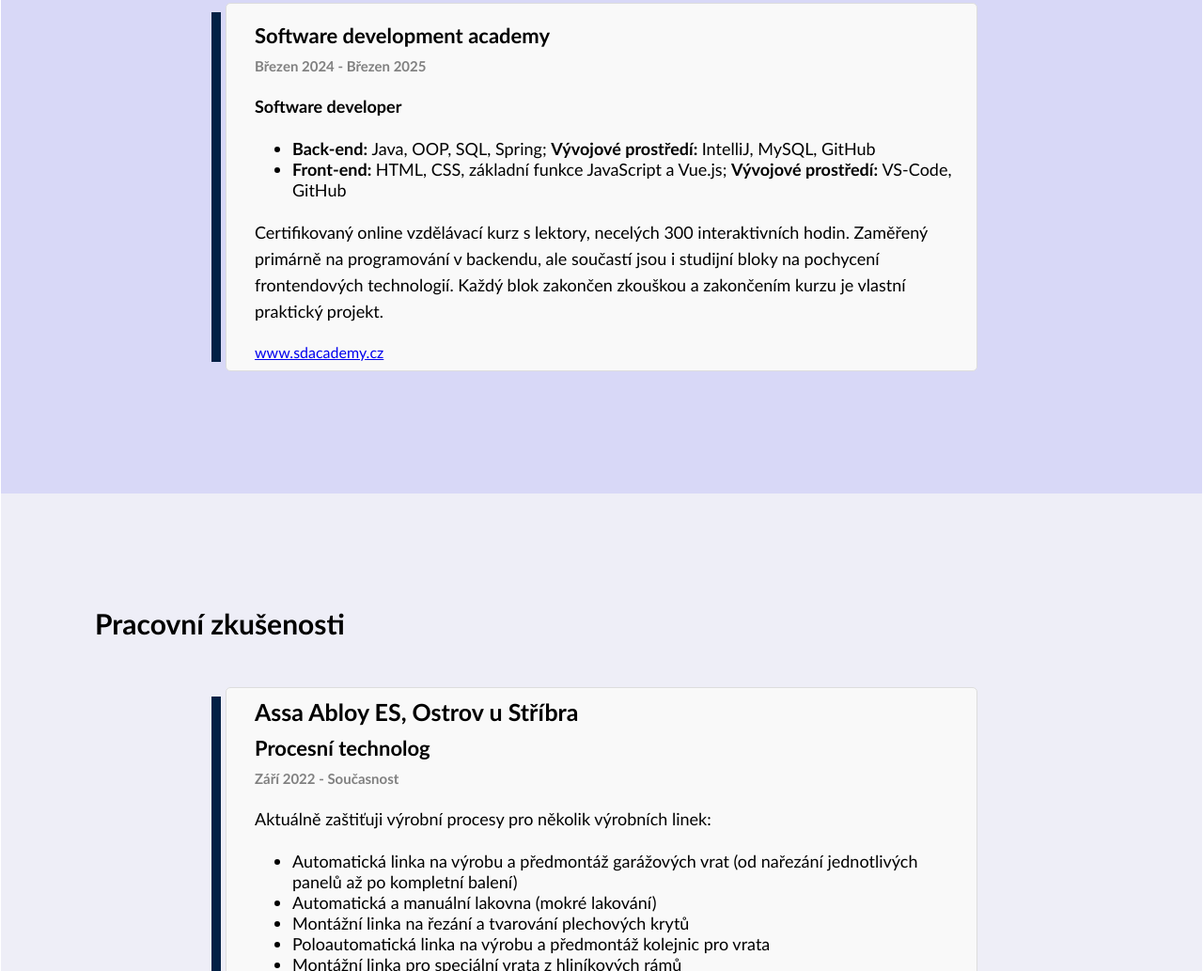
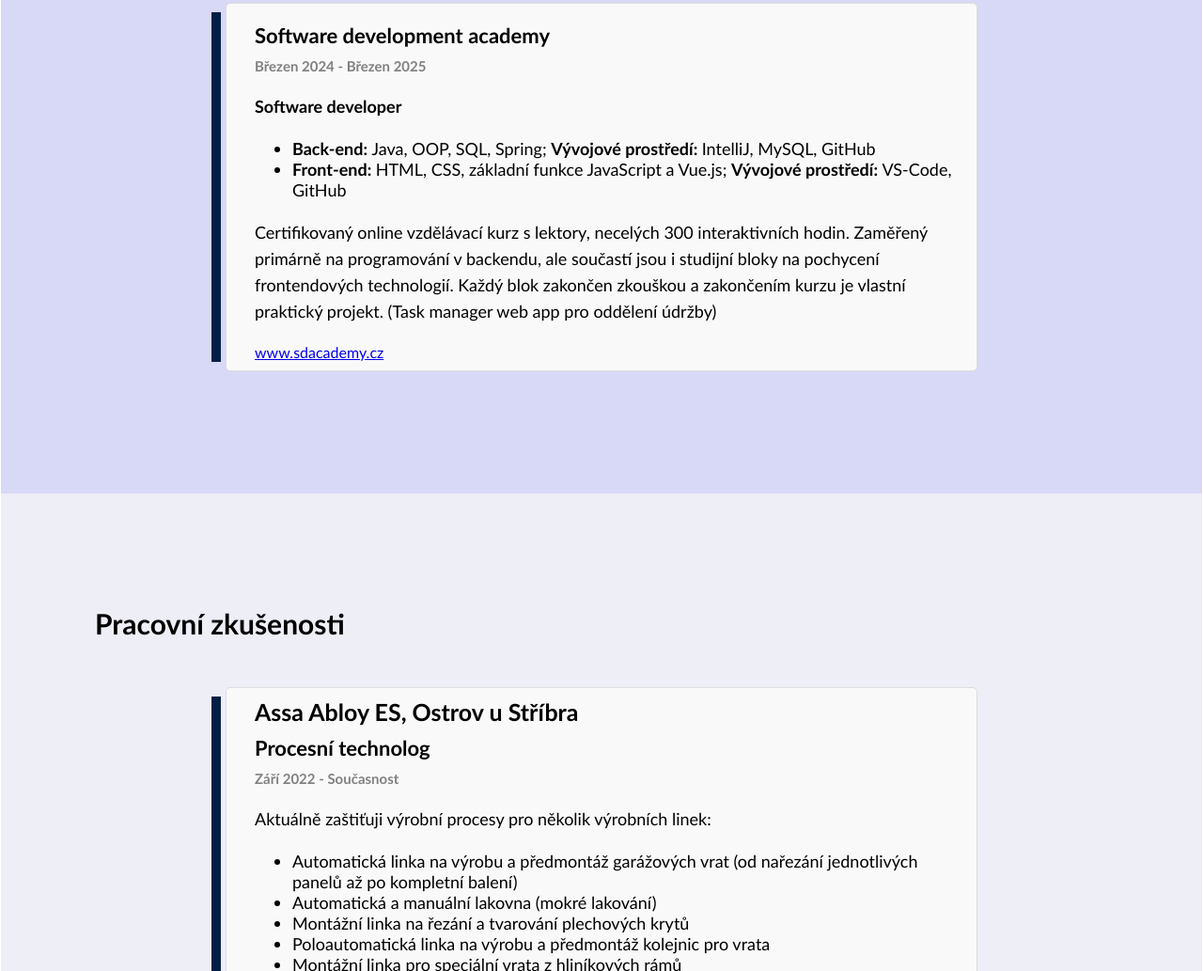
Before and after one commit to chaloupkamatej/chaloupkamatej, a plain HTML site: page index.html in a window 1280 px wide. Shown: the part 1133-2166 px from the top of the page at 94% size. Drawn offline with Linux system fonts and the light colour scheme.

Commit message:
Update index.html
popis appky

```diff
--- a/index.html
+++ b/index.html
@@ -95,7 +95,7 @@
                                 Certifikovaný online vzdělávací kurz s lektory, necelých 300 interaktivních hodin.
                                 Zaměřený primárně na programování v backendu, ale součastí jsou i studijní bloky na
                                 pochycení frontendových technologií. Každý blok zakončen zkouškou a
-                                zakončením kurzu je vlastní praktický projekt.
+                                zakončením kurzu je vlastní praktický projekt. (Task manager web app pro oddělení údržby)
                             </p>
                             <a href="https://sdacademy.cz/">www.sdacademy.cz</a>
                         </article>
```
